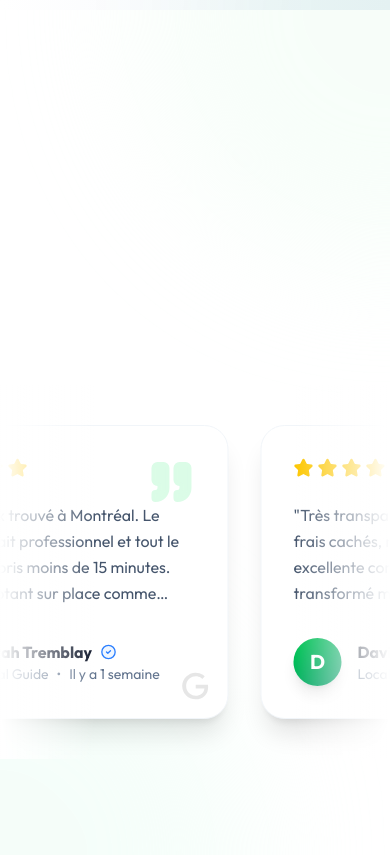
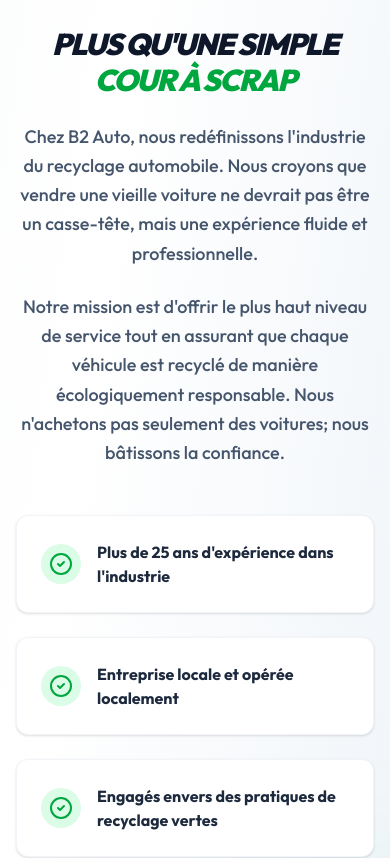
Before and after one commit to Basir-PD/repo-b2-auto, a Next.js app: page / in a window 390 px wide. Shown: the part 5540-6398 px from the top of the page. Built offline with nearby package versions, Linux system fonts and the light colour scheme.

Commit message:
refactor: consolidate About section content into Stats component and update experience years in translations.

```diff
--- a/app/page.tsx
+++ b/app/page.tsx
@@ -3,8 +3,6 @@
 import HowItWorks from "@/components/HowItWorks";
 import Stats from "@/components/Stats";
 import GoogleReviews from "@/components/GoogleReviews";
-import Services from "@/components/Services";
-import About from "@/components/About";
 import FAQ from "@/components/FAQ";
 import Footer from "@/components/Footer";
 
@@ -16,8 +14,6 @@
       <HowItWorks />
       <Stats />
       <GoogleReviews />
-      <Services />
-      <About />
       <FAQ />
       <Footer />
     </main>
--- a/components/Stats.tsx
+++ b/components/Stats.tsx
@@ -2,7 +2,7 @@
 
 import { useRef, useEffect, useState } from "react";
 import { useLanguage } from "@/context/LanguageContext";
-import { ThumbsUp, FileCheck, Calendar, Shield } from "lucide-react";
+import { ThumbsUp, FileCheck, Calendar, Shield, CheckCircle2 } from "lucide-react";
 import gsap from "gsap";
 import { useGSAP } from "@gsap/react";
 import { ScrollTrigger } from "gsap/ScrollTrigger";
@@ -209,6 +209,30 @@
             </div>
           ))}
         </div>
+
+        {/* Mission / About Section */}
+        <div className="mt-24 max-w-4xl mx-auto">
+           <div className="text-center mb-12">
+             <h2 className="text-3xl sm:text-4xl font-black uppercase italic tracking-tighter text-slate-900 mb-6">
+                {t.about.title} <span className="text-green-600">{t.about.titleHighlight}</span>
+             </h2>
+             <div className="space-y-6 text-lg text-slate-600 font-medium leading-relaxed">
+                <p>{t.about.p1}</p>
+                <p>{t.about.p2}</p>
+             </div>
+           </div>
+
+           <div className="grid sm:grid-cols-2 gap-6">
+              {t.about.list.map((item, index) => (
+                <div key={index} className="flex items-center gap-4 font-bold text-slate-800 bg-white p-6 rounded-xl shadow-sm border border-slate-100 hover:shadow-md transition-shadow duration-300">
+                  <div className="bg-green-100 p-2 rounded-full">
+                    <CheckCircle2 className="w-6 h-6 text-green-600 flex-shrink-0" />
+                  </div>
+                  <span>{item}</span>
+                </div>
+              ))}
+           </div>
+        </div>
       </div>
     </section>
   );
--- a/lib/translations.ts
+++ b/lib/translations.ts
@@ -125,7 +125,7 @@
       p1: "At B2 Auto, we're redefining the auto recycling industry. We believe that selling an old car shouldn't be a hassle—it should be a seamless, professional experience.",
       p2: "Our mission is to provide the highest level of service while ensuring every vehicle is recycled in an environmentally responsible manner. We don't just buy cars; we build trust.",
       list: [
-        "Over 10 years of industry experience",
+        "Over 25 years of industry experience",
         "Locally owned and operated",
         "Committed to green recycling practices",
         "Thousands of satisfied customers"
@@ -292,7 +292,7 @@
       p1: "Chez B2 Auto, nous redéfinissons l'industrie du recyclage automobile. Nous croyons que vendre une vieille voiture ne devrait pas être un casse-tête, mais une expérience fluide et professionnelle.",
       p2: "Notre mission est d'offrir le plus haut niveau de service tout en assurant que chaque véhicule est recyclé de manière écologiquement responsable. Nous n'achetons pas seulement des voitures; nous bâtissons la confiance.",
       list: [
-        "Plus de 10 ans d'expérience dans l'industrie",
+        "Plus de 25 ans d'expérience dans l'industrie",
         "Entreprise locale et opérée localement",
         "Engagés envers des pratiques de recyclage vertes",
         "Des milliers de clients satisfaits"
```
